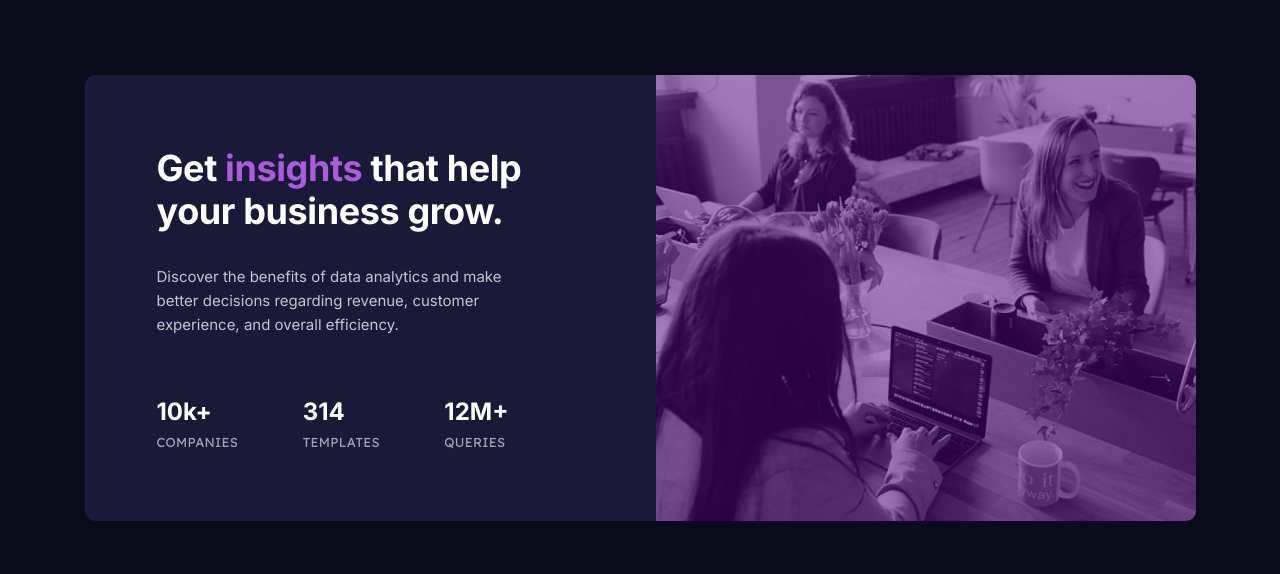
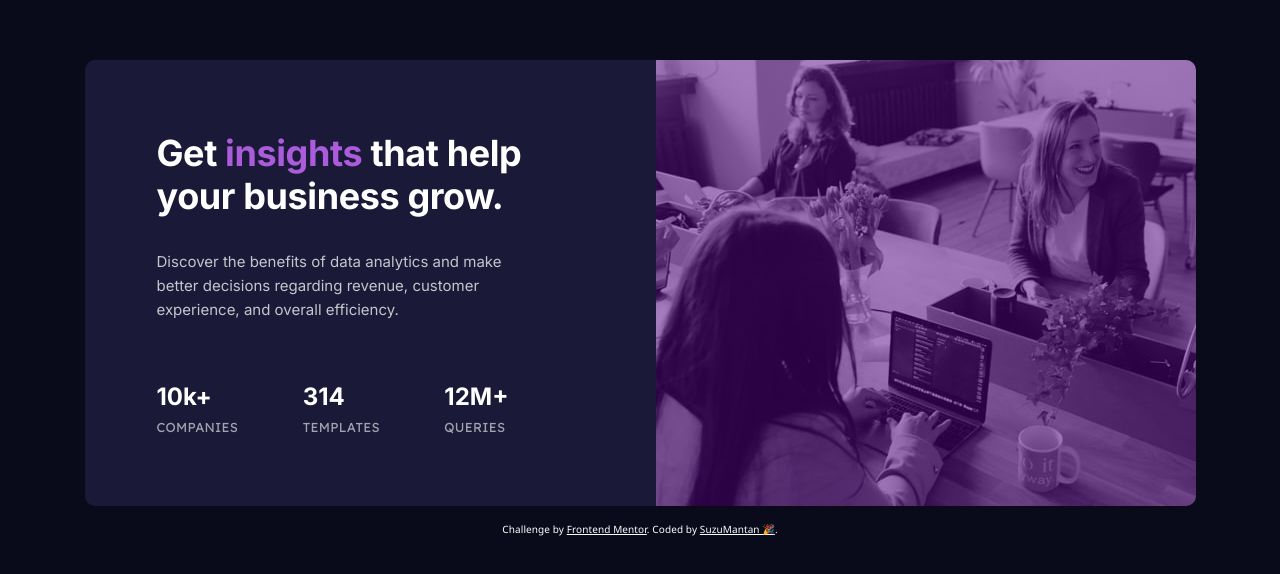
Before and after one commit to agusthas/FEM_stats-preview-card-component, a React (Vite) app: page / in a window 1280 px wide. Shown: the part 102-676 px from the top of the page. Built offline with nearby package versions, Linux system fonts and the light colour scheme.

Commit message:
adding attributions

```diff
--- a/src/App.jsx
+++ b/src/App.jsx
@@ -2,11 +2,13 @@ import React from 'react';
 import './App.css';
 import Card from './components/Card/Card';
 import Container from './container/Container';
+import Attribution from './components/Attribution/Attribution';
 
 const App = () => {
   return (
     <Container>
       <Card />
+      <Attribution />
     </Container>
   );
 };
--- /dev/null
+++ b/src/components/Attribution/Attribution.jsx
@@ -0,0 +1,14 @@
+import React from 'react';
+import styles from './Attribution.module.css';
+
+const Attribution = () => {
+  return (
+    <div className={styles.attribution}>
+      Challenge by{' '}
+      <a href="https://www.frontendmentor.io/?ref=challenge">Frontend Mentor</a>
+      . Coded by <a href="https://github.com/agusthas">SuzuMantan &#x1F389;</a>.
+    </div>
+  );
+};
+
+export default Attribution;
--- /dev/null
+++ b/src/components/Attribution/Attribution.module.css
@@ -0,0 +1,11 @@
+.attribution {
+  margin-top: 1rem;
+  color: white;
+  font-family: 'Segoe UI', Tahoma, Geneva, Verdana, sans-serif;
+  font-size: 10px;
+  letter-spacing: 0.01em;
+}
+
+.attribution a {
+  color: inherit;
+}
--- a/src/components/Card/Card.module.css
+++ b/src/components/Card/Card.module.css
@@ -10,7 +10,6 @@
   --fs-default: 0.9375rem; /* 15px */
 
   background-color: var(--clr-card-background);
-  margin: 5.5rem 1.5rem;
   border-radius: var(--bd-radius);
   font-family: var(--ff-inter);
   max-width: 400px;
@@ -79,7 +78,6 @@
 @media screen and (min-width: 1100px) {
   .card {
     max-width: 1111px;
-    margin: 0;
     display: grid;
     grid-template-columns: auto 540px;
   }
--- a/src/container/Container.module.css
+++ b/src/container/Container.module.css
@@ -3,7 +3,9 @@
 
   min-height: 100vh;
   display: flex;
+  flex-direction: column;
   align-items: center;
   justify-content: center;
   background-color: var(--clr-main-background);
+  padding: 5.5rem 1.5rem;
 }
```
